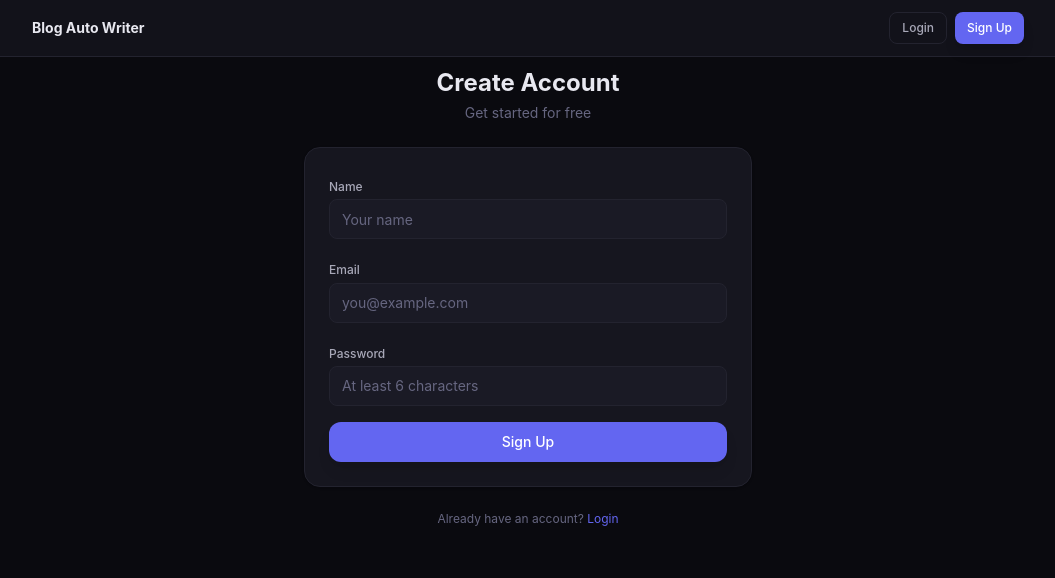
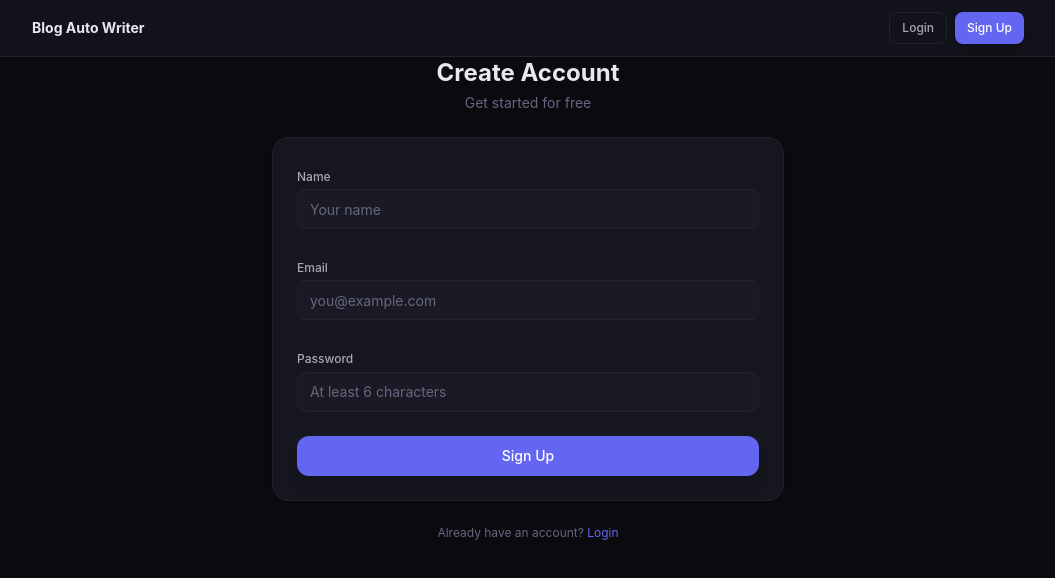
Before and after one commit to alswp006/blog-auto-writer, a Next.js app: page /signup in a window 1280 px wide. Shown: the top 578 px of the page, without its empty margins (112-1167 px from the left). Built offline with nearby package versions, Linux system fonts and the light colour scheme; no server answers.

Commit message:
fix: visual UI improvements (round 2)

```diff
--- a/src/app/(app)/style-profiles/page.tsx
+++ b/src/app/(app)/style-profiles/page.tsx
@@ -327,7 +327,9 @@ export default function StyleProfilesPage() {
         </div>
 
         {/* Create form */}
-        <CreateForm onCreated={fetchProfiles} />
+        <div className="max-w-2xl">
+          <CreateForm onCreated={fetchProfiles} />
+        </div>
 
         {/* Error banner */}
         {error && (
--- a/src/app/login/page.tsx
+++ b/src/app/login/page.tsx
@@ -55,16 +55,16 @@ function LoginForm() {
   };
 
   return (
-    <div className="flex items-center justify-center min-h-[60vh] px-4">
-      <div className="w-full max-w-md space-y-6">
+    <div className="flex items-center justify-center min-h-[60vh] px-6">
+      <div className="w-full max-w-lg space-y-6">
         <div className="text-center">
           <h1 className="text-2xl font-bold">Login</h1>
           <p className="text-sm text-[var(--text-muted)] mt-1">Welcome back</p>
         </div>
 
         <Card>
-          <CardContent className="pt-6">
-            <form onSubmit={handleSubmit} className="space-y-4">
+          <CardContent className="pt-6 px-6 pb-6">
+            <form onSubmit={handleSubmit} className="space-y-6">
               {error && (
                 <div className="text-xs px-3 py-2 rounded-md bg-[var(--danger-soft)] text-[var(--danger)]">
                   {error}
--- a/src/app/signup/page.tsx
+++ b/src/app/signup/page.tsx
@@ -46,16 +46,16 @@ export default function SignupPage() {
   };
 
   return (
-    <div className="flex items-center justify-center min-h-[60vh] px-4">
-      <div className="w-full max-w-md space-y-6">
+    <div className="flex items-center justify-center min-h-[60vh] px-6">
+      <div className="w-full max-w-lg space-y-6">
         <div className="text-center">
           <h1 className="text-2xl font-bold">Create Account</h1>
           <p className="text-sm text-[var(--text-muted)] mt-1">Get started for free</p>
         </div>
 
         <Card>
-          <CardContent className="pt-6">
-            <form onSubmit={handleSubmit} className="space-y-4">
+          <CardContent className="pt-6 px-6 pb-6">
+            <form onSubmit={handleSubmit} className="space-y-6">
               {error && (
                 <div className="text-xs px-3 py-2 rounded-md bg-[var(--danger-soft)] text-[var(--danger)]">
                   {error}
```
